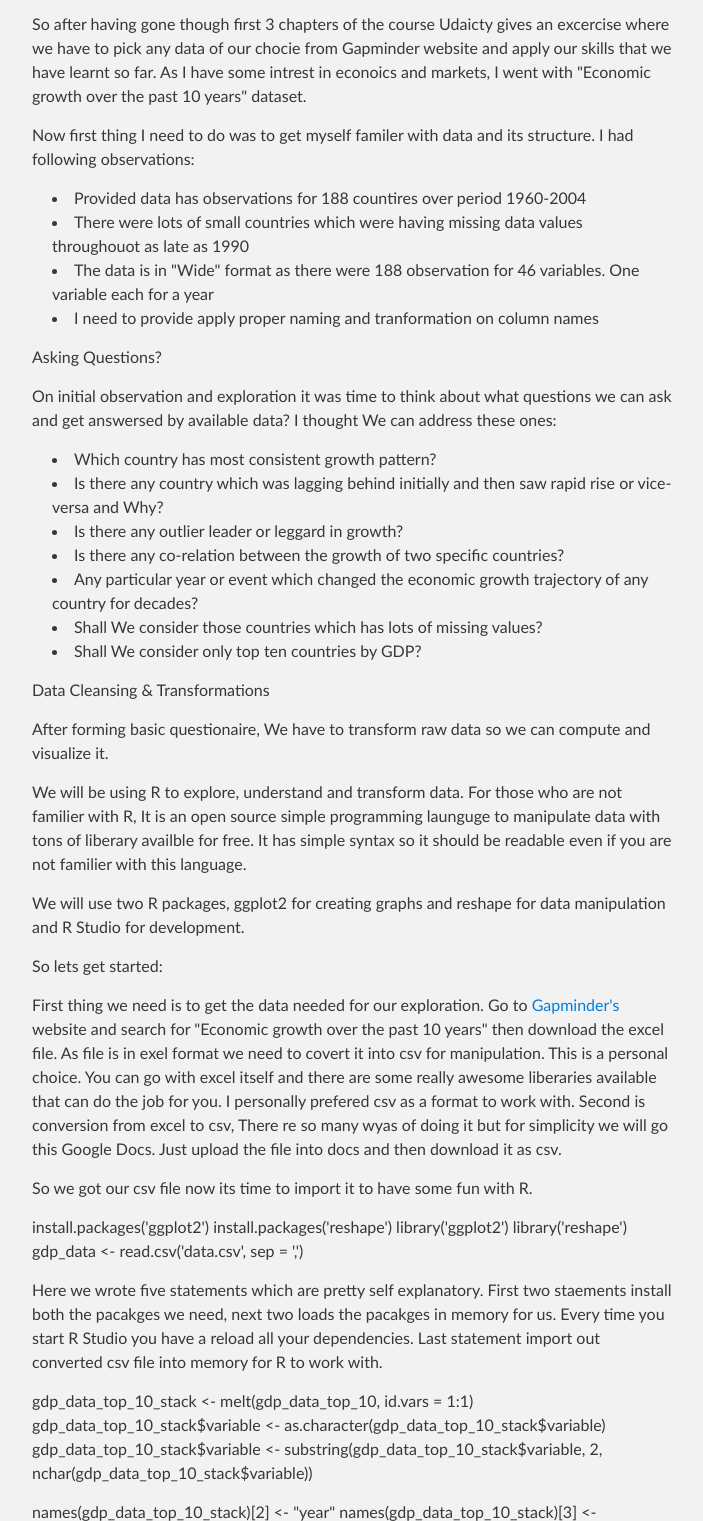
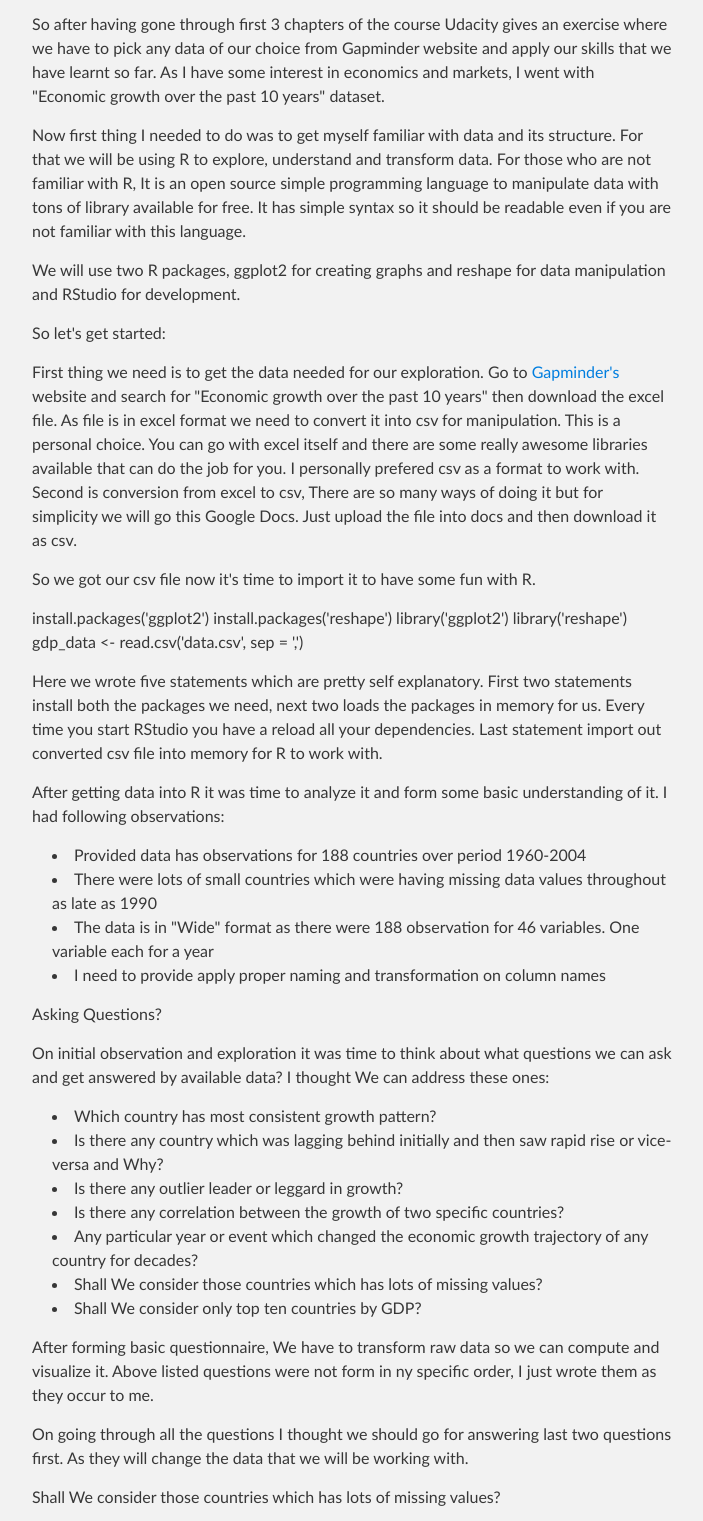
Before and after one commit to anand2sharma/anand2sharma.github.io, a plain HTML site: page index.html in a window 1280 px wide. Shown: the part 446-1967 px from the top of the page, without its empty margins (288-991 px from the left). Drawn offline with Linux system fonts and the light colour scheme.

Commit message:
Updated article and typos

```diff
--- a/index.html
+++ b/index.html
@@ -35,35 +35,14 @@
           by Facebook on Udacity to start my adventure with data. I am doing this post to remind my future self and anybody who wants to give exploratory data analysis a Go. Remember I am still a beginer and if have any suggestions or improvements, you are Welcome :).
         </p>
         <p>
-          So after having gone though first 3 chapters of the course Udaicty gives an excercise where we have to pick any data of our chocie from Gapminder website and apply our skills that we have learnt so far.
-          As I have some intrest in econoics and markets, I went with "Economic growth over the past 10 years" dataset.
+          So after having gone through first 3 chapters of the course Udacity gives an exercise where we have to pick any data of our choice from Gapminder website and apply our skills that we have learnt so far.
+          As I have some interest in economics and markets, I went with "Economic growth over the past 10 years" dataset.
         </p>
-        <p> Now first thing I need to do was to get myself familer with data and its structure. I had following observations: </p>
-        <ul>
-          <li>Provided data has observations for 188 countires over period 1960-2004</li>
-          <li>There were lots of small countries which were having missing data values throughouot as late as 1990</li>
-          <li>The data is in "Wide" format as there were 188 observation for 46 variables. One variable each for a year </li>
-          <li>I need to provide apply proper naming and tranformation on column names</li>
-        </ul>
-        <p> Asking Questions? </p>
-        <p>  On initial observation and exploration it was time to think about what questions we can ask and get answersed by available data?
-          I thought We can address these ones: </p>
-          <ul>
-            <li>Which country has most consistent growth pattern?</li>
-            <li>Is there any country which was lagging behind initially and then saw rapid rise or vice-versa and Why?</li>
-            <li>Is there any outlier leader or leggard in growth?</li>
-            <li>Is there any co-relation between the growth of two specific countries?</li>
-            <li>Any particular year or event which changed the economic growth trajectory of any country for decades?</li>
-            <li>Shall We consider those countries which has lots of missing values?</li>
-            <li>Shall We consider only top ten countries by GDP?</li>
-          </ul>
-          <p> Data Cleansing & Transformations </p>
-          <p> After forming basic questionaire, We have to transform raw data so we can compute and visualize it. </p>
-          <p>We will be using R to explore, understand and transform data. For those who are not familier with R, It is an open source simple programming launguge to manipulate data with tons of liberary availble for free. It has simple syntax so it should be readable even if you are not familier with this language.   </p>
-          <p>We will use two R packages, <span class="eda-highlight">ggplot2</span> for creating graphs and <span class="eda-highlight">reshape</span> for data manipulation and <span class="eda-highlight">R Studio</span> for development.</p>
-          <p> So lets get started: </P>
-            <p> First thing we need is to get the data needed for our exploration. Go to <a class="eda-link" href="https://www.gapminder.org/data/">Gapminder's</a> website and search for "Economic growth over the past 10 years" then download the excel file. As file is in exel format we need to covert it into csv for manipulation. This is a personal choice. You can go with excel itself and there are some really awesome liberaries available that can do the job for you. I personally prefered csv as a format to work with. Second is conversion from excel to csv, There re so many wyas of doing it but for simplicity we will go this Google Docs. Just upload the file into docs and then download it as csv. </P>
-              <P> So we got our csv file now its time to import it to have some fun with R.</p>
+        <p> Now first thing I needed to do was to get myself familiar with data and its structure. For that we will be using R to explore, understand and transform data. For those who are not familiar with R, It is an open source simple programming language to manipulate data with tons of library available for free. It has simple syntax so it should be readable even if you are not familiar with this language.   </p>
+        <p>We will use two R packages, <span class="eda-highlight">ggplot2</span> for creating graphs and <span class="eda-highlight">reshape</span> for data manipulation and <span class="eda-highlight">RStudio</span> for development.</p>
+        <p> So let's get started: </P>
+          <p> First thing we need is to get the data needed for our exploration. Go to <a class="eda-link" href="https://www.gapminder.org/data/">Gapminder's</a> website and search for "Economic growth over the past 10 years" then download the excel file. As file is in excel format we need to convert it into csv for manipulation. This is a personal choice. You can go with excel itself and there are some really awesome libraries available that can do the job for you. I personally prefered csv as a format to work with. Second is conversion from excel to csv, There are so many ways of doing it but for simplicity we will go this Google Docs. Just upload the file into docs and then download it as csv. </P>
+            <P> So we got our csv file now it's time to import it to have some fun with R.</p>
               <p class="eda-code">
                 install.packages('ggplot2')
                 install.packages('reshape')
@@ -71,25 +50,67 @@
                 library('reshape')
                 gdp_data <- read.csv('data.csv', sep = ',')
               </p>
-                <p>Here we wrote five statements which are pretty self explanatory. First two staements install both the pacakges we need, next two loads the pacakges in memory for us. Every time you start R Studio you have a reload all your dependencies. Last statement import out converted csv file into memory for R to work with. </p>
+              <p>Here we wrote five statements which are pretty self explanatory. First two statements install both the packages we need, next two loads the packages in memory for us. Every time you start RStudio you have a reload all your dependencies. Last statement import out converted csv file into memory for R to work with. </p>
+              <p>After getting data into R it was time to analyze it and form some basic understanding of it. I had following observations: </p>
+              <ul>
+                <li>Provided data has observations for 188 countries over period 1960-2004</li>
+                <li>There were lots of small countries which were having missing data values throughout as late as 1990</li>
+                <li>The data is in "Wide" format as there were 188 observation for 46 variables. One variable each for a year </li>
+                <li>I need to provide apply proper naming and transformation on column names</li>
+              </ul>
+              <p> Asking Questions? </p>
+              <p>  On initial observation and exploration it was time to think about what questions we can ask and get answered by available data?
+                I thought We can address these ones: </p>
+                <ul>
+                  <li>Which country has most consistent growth pattern?</li>
+                  <li>Is there any country which was lagging behind initially and then saw rapid rise or vice-versa and Why?</li>
+                  <li>Is there any outlier leader or leggard in growth?</li>
+                  <li>Is there any correlation between the growth of two specific countries?</li>
+                  <li>Any particular year or event which changed the economic growth trajectory of any country for decades?</li>
+                  <li>Shall We consider those countries which has lots of missing values?</li>
+                  <li>Shall We consider only top ten countries by GDP?</li>
+                </ul>
+
+                <p> After forming basic questionnaire, We have to transform raw data so we can compute and visualize it. Above listed questions were not form in ny specific order, I just wrote them as they occur to me. </p>
+                <p>On going through all the questions I thought we should go for answering last two questions first. As they will change the data that we will be working with.</p>
+                <P>Shall We consider those countries which has lots of missing values?</p>
+                  <p>I thought significant missing values would affect data quality and later our model if we build one which ultimately affect prediction. I also thought of any other filling method such as replacing missing values and other solutions but decided not to include countries which has lots of missing values. Another factor was answer of our next question. </p>
+                  <p>Shall We consider only top ten countries by GDP?</p>
+                  <p>As world's top ten country by GDP contributed almost 68% to global GDP. I thought it would be better to just focus on top ten economies only as it would cut the noise and will correctly reflect the status of whole world.</p>
+
+                  <p> Data Cleansing & Transformations </p>
+
+                  <p> Since we will focus only on top ten countries, we will need to transform our data to reflect that. But before that there are some issue with the data quality here such as names of the column, format ofthe data etc. That we need to address before plotting our data to get answers. </p>
+                  <p class="eda-code">
+                    names(gdp_data)[1] <- 'country'
+                    gdp_data_top_10 <- subset(gdp_data,gdp_data$country %in% c("United States","China","Japan","Germany","United Kingdom","France","India","Italy","Brazil","Canada"))
+                  </p>
+
                   <p class="eda-code">
                     gdp_data_top_10_stack <- melt(gdp_data_top_10, id.vars = 1:1)
                     gdp_data_top_10_stack$variable <- as.character(gdp_data_top_10_stack$variable)
                     gdp_data_top_10_stack$variable <- substring(gdp_data_top_10_stack$variable, 2, nchar(gdp_data_top_10_stack$variable))
                   </p>
+
+                  <p>As you will observe data is in wide format i.e. there are one column each for every single year since 1960 till 2004. It would have been easy for us if we can have per year data for each country in row to help us visualize. For that we have used melt function of Reshape library which does it for us in single line of code.
+                    Next you will observe that all years have X appended with them such as 1960 is names as X1960. We need to remove this extra character as it will help R to perform any manipulations on date we want. Also readability will be improved when we look at the data. Next two lines of code do this for us. </p>
+
                     <p class="eda-code">
                       names(gdp_data_top_10_stack)[2] <- "year"
                       names(gdp_data_top_10_stack)[3] <- "Economic_Growth"
-                </p>
-                <p class="eda-code">
                       gdp_data_top_10_stack <- droplevels(gdp_data_top_10_stack)
                     </p>
+                    <p>
+                      Here we update the names of column variables in data set and drop any duplicate values if there is any.
+                    </p>
+                    <p> Finally we have our dta ready to plot and discover insight from it. I choose box plot for charting as it will convey use distribution and variability of data in one single graph</p>
                     <p class="eda-code">
                       qplot(x=country, y=Economic_Growth,
                       data = gdp_data_top_10_stack,
                       geom = 'boxplot',
                       fill = country)
                     </p>
+                    <p>Then we can further investigate GDP growth by countries using following command.  </p>
                     <p class="eda-code">
                       by(gdp_data_top_10_stack$Economic_Growth, gdp_data_top_10_stack$country, summary)
                     </p>
```
Lines whose indentation alone changed are shown as unchanged.
